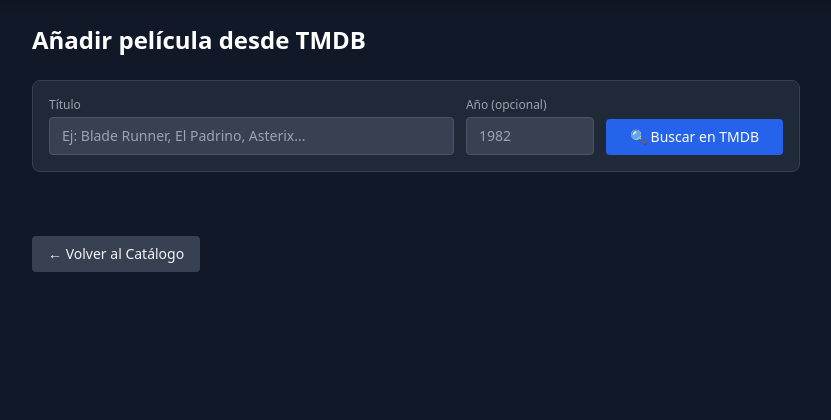
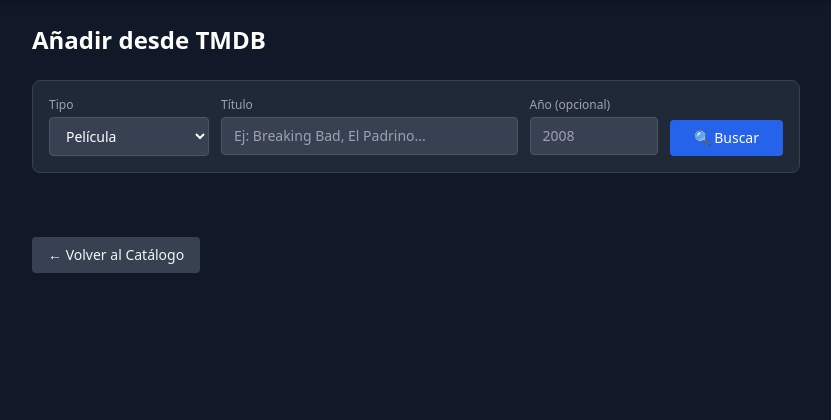
Before and after one commit to minphet79/EpeMDB, a FastAPI app: page /add in a window 1280 px wide. Shown: the part 129-549 px from the top of the page, without its empty margins (224-1055 px from the left). Run offline with FastAPI, Linux system fonts and the light colour scheme; some libraries are stand-ins or nearby versions.

Commit message:
Update add.html

```diff
--- a/templates/add.html
+++ b/templates/add.html
@@ -2,25 +2,32 @@
 {% block content %}
 
 <div class="max-w-3xl mx-auto">
-    <h1 class="text-2xl font-bold mb-6 text-white">Añadir película desde TMDB</h1>
+    <h1 class="text-2xl font-bold mb-6 text-white">Añadir desde TMDB</h1>
 
     <!-- Formulario de búsqueda -->
     <form method="POST" action="/search" class="flex flex-col sm:flex-row gap-3 mb-8 p-4 bg-gray-800 rounded-lg border border-gray-700">
+        <div class="w-full sm:w-40">
+            <label class="block text-xs text-gray-400 mb-1">Tipo</label>
+            <select name="type" class="w-full bg-gray-700 text-white px-3 py-2 rounded text-sm border border-gray-600 focus:outline-none focus:ring-2 focus:ring-blue-500">
+                <option value="movie" {% if type == 'movie' or not type %}selected{% endif %}>Película</option>
+                <option value="tv" {% if type == 'tv' %}selected{% endif %}>Serie</option>
+            </select>
+        </div>
         <div class="flex-1">
             <label class="block text-xs text-gray-400 mb-1">Título</label>
-            <input type="text" name="query" required placeholder="Ej: Blade Runner, El Padrino, Asterix..."
+            <input type="text" name="query" required placeholder="Ej: Breaking Bad, El Padrino..."
                    value="{{ query or '' }}"
                    class="w-full bg-gray-700 text-white px-3 py-2 rounded text-sm border border-gray-600 focus:outline-none focus:ring-2 focus:ring-blue-500">
         </div>
         <div class="w-full sm:w-32">
             <label class="block text-xs text-gray-400 mb-1">Año (opcional)</label>
-            <input type="text" name="year" placeholder="1982"
+            <input type="text" name="year" placeholder="2008"
                    value="{{ year or '' }}"
                    class="w-full bg-gray-700 text-white px-3 py-2 rounded text-sm border border-gray-600 focus:outline-none focus:ring-2 focus:ring-blue-500">
         </div>
         <div class="flex items-end">
             <button type="submit" class="w-full sm:w-auto bg-blue-600 hover:bg-blue-700 text-white px-6 py-2 rounded text-sm font-medium transition">
-                🔍 Buscar en TMDB
+                🔍 Buscar
             </button>
         </div>
     </form>
@@ -36,8 +43,7 @@
                 <div class="flex-shrink-0">
                     {% if r.poster_path %}
                         <img src="https://image.tmdb.org/t/p/w185{{ r.poster_path }}"
-                             class="w-20 aspect-[2/3] object-cover rounded shadow"
-                             loading="lazy">
+                             class="w-20 aspect-[2/3] object-cover rounded shadow" loading="lazy">
                     {% else %}
                         <div class="w-20 aspect-[2/3] bg-gray-700 rounded flex items-center justify-center text-[10px] text-gray-500">Sin img</div>
                     {% endif %}
@@ -46,17 +52,17 @@
                 <!-- Info -->
                 <div class="flex-1 min-w-0">
                     <h3 class="text-sm font-semibold text-white leading-tight mb-1">
-                        {{ r.title or r.original_title or '?' }}
+                        {{ r.title or r.name or r.original_title or r.original_name or '?' }}
                     </h3>
-                    {% if r.original_title and r.original_title != r.title %}
-                        <p class="text-[10px] text-gray-500 italic truncate">{{ r.original_title }}</p>
+                    {% if (r.original_title or r.original_name) and (r.original_title or r.original_name) != (r.title or r.name) %}
+                        <p class="text-[10px] text-gray-500 italic truncate">{{ r.original_title or r.original_name }}</p>
                     {% endif %}
                     <p class="text-xs text-gray-400 mt-1">
-                        📅 {{ (r.release_date or '')[:4] or 'Año desconocido' }}
+                        📅 {{ (r.release_date or r.first_air_date or '')[:4] or 'Año desconocido' }}
                     </p>
 
                     <!-- Botón Importar -->
-                    <a href="/import/{{ r.id }}"
+                    <a href="/import/{{ r.id }}?type={{ type or 'movie' }}"
                        class="inline-block mt-3 bg-green-600 hover:bg-green-700 text-white px-3 py-1.5 rounded text-xs font-medium transition">
                         ✅ Añadir a mi colección
                     </a>
```
